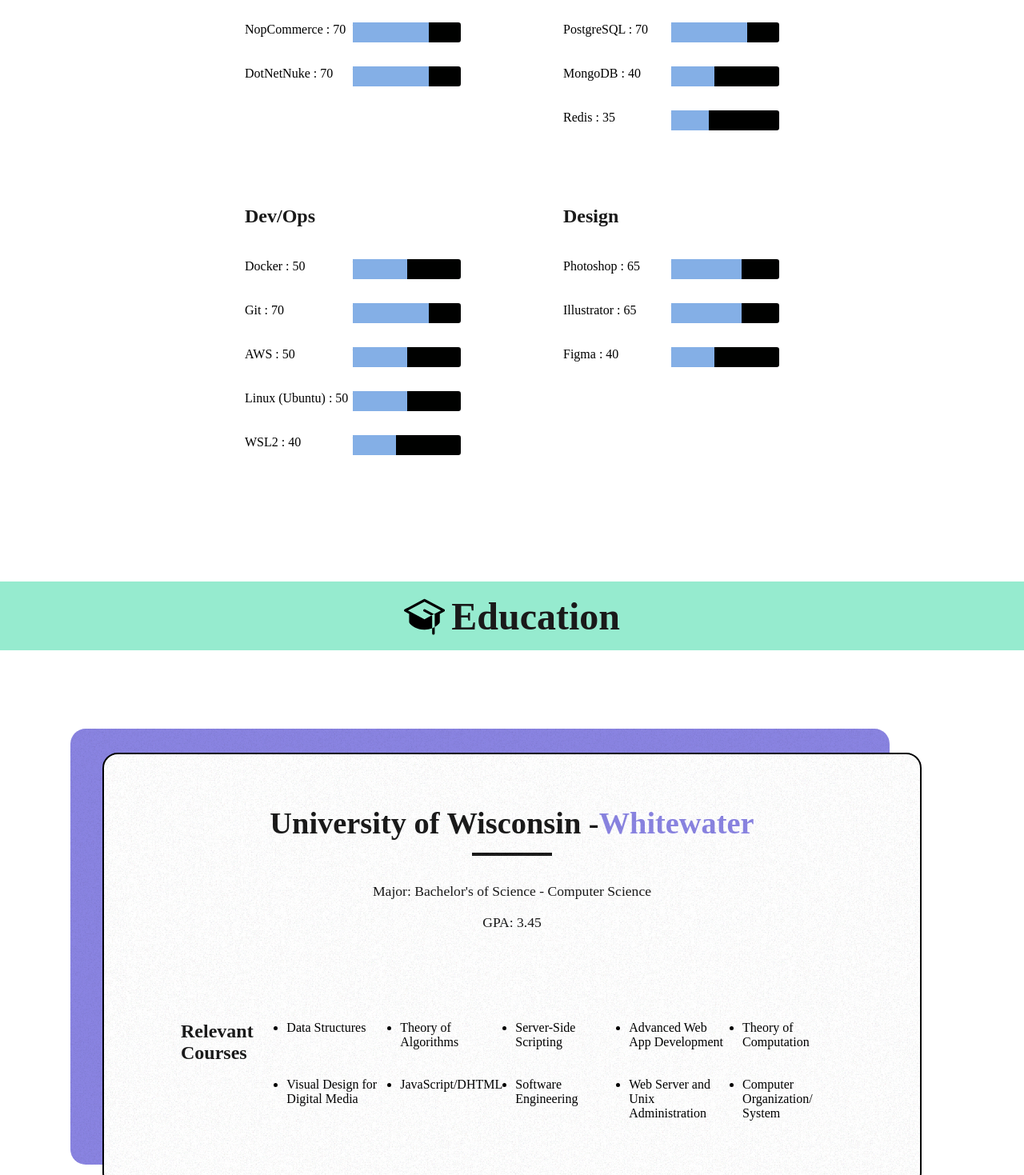
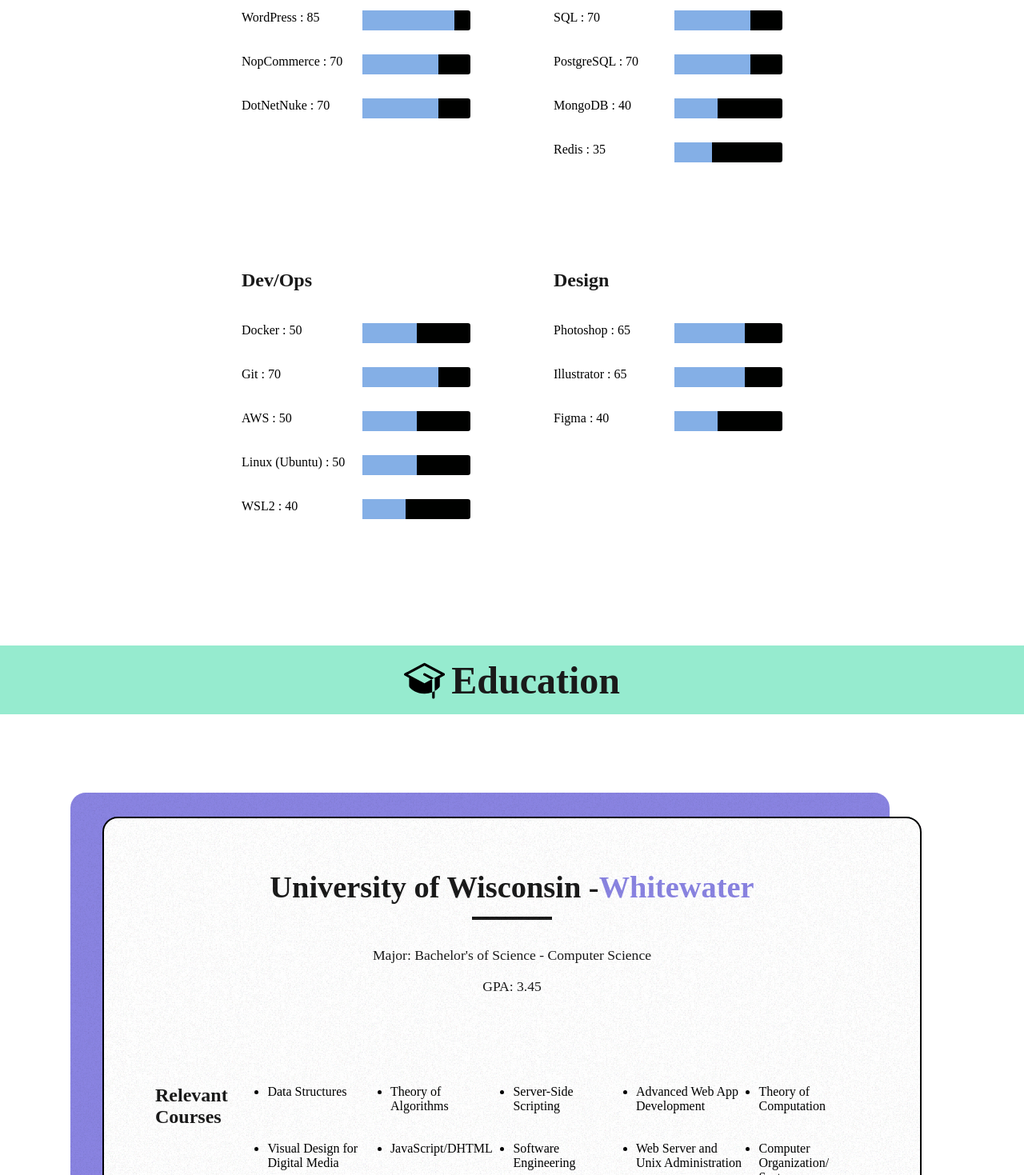
Before and after one commit to csandoval18/portfolio, a React (Vite) app: page / in a window 1280 px wide. Shown: the part 2581-4050 px from the top of the page at 80% size. Built offline with nearby package versions, Linux system fonts and the light colour scheme.

Commit message:
updated styles

```diff
--- a/src/styles/layout/_Education.scss
+++ b/src/styles/layout/_Education.scss
@@ -82,12 +82,11 @@
 @media (min-width: 1195px) {
   .Education {
     .education-content {
-      padding-top: 8rem;
-      padding-bottom: 8rem;
+      padding-block: 8rem;
 
       .education-card {
         border-radius: 1.2rem;
-        padding: 4rem 6rem;
+        padding: 4rem 4rem;
       }
 
       .university-header {
--- a/src/styles/layout/_Skills.scss
+++ b/src/styles/layout/_Skills.scss
@@ -111,3 +111,13 @@
     width: 180px;
   }
 }
+
+@media (min-width: $laptop) {
+  .skill-wrapper {
+    gap: 6.5rem;
+
+    ul li {
+      gap: 1rem;
+    }
+  }
+}
--- a/src/styles/utils/_utils.scss
+++ b/src/styles/utils/_utils.scss
@@ -97,8 +97,8 @@
   }
 
   @media (min-width: $desktop) {
-    padding-right: 25% !important;
-    padding-left: 25% !important;
+    padding-right: 20% !important;
+    padding-left: 20% !important;
   }
 
   @media (min-width: $desktopM) {
```
